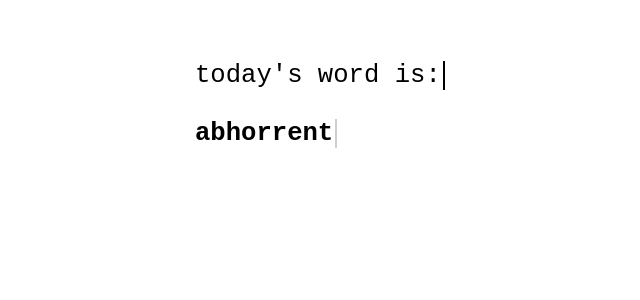
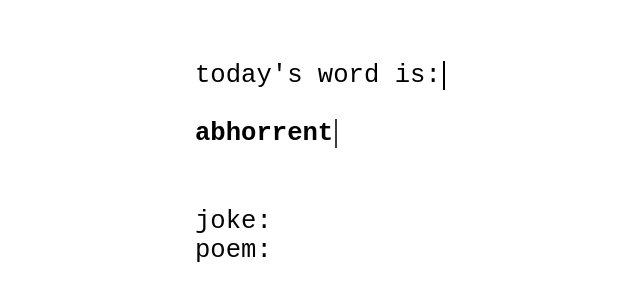
Before and after one commit to dillonbroderick/vocabulary-ai, a React (Create React App) app in the folder client/: page / in a window 1280 px wide. Shown: the part 144-444 px from the top of the page, without its empty margins (61-701 px from the left). Built offline with nearby package versions, Linux system fonts and the light colour scheme; no server answers.

Commit message:
Display joke and poem on landing page with word

```diff
--- a/client/src/pages/Home.js
+++ b/client/src/pages/Home.js
@@ -34,6 +34,10 @@ function Home() {
                 </div>
                 <div class="fade-in">
                         { wordOfDay ? wordOfDay.part_of_speech + ": " + wordOfDay.definition : ""}
+                        <br></br>
+                        { wordOfDay ? "joke: " + wordOfDay.joke : "joke: "}
+                        <br></br>
+                        { wordOfDay ? "poem: " + wordOfDay.poem : "poem: "}
                 </div>
             </div>
         </>
```
